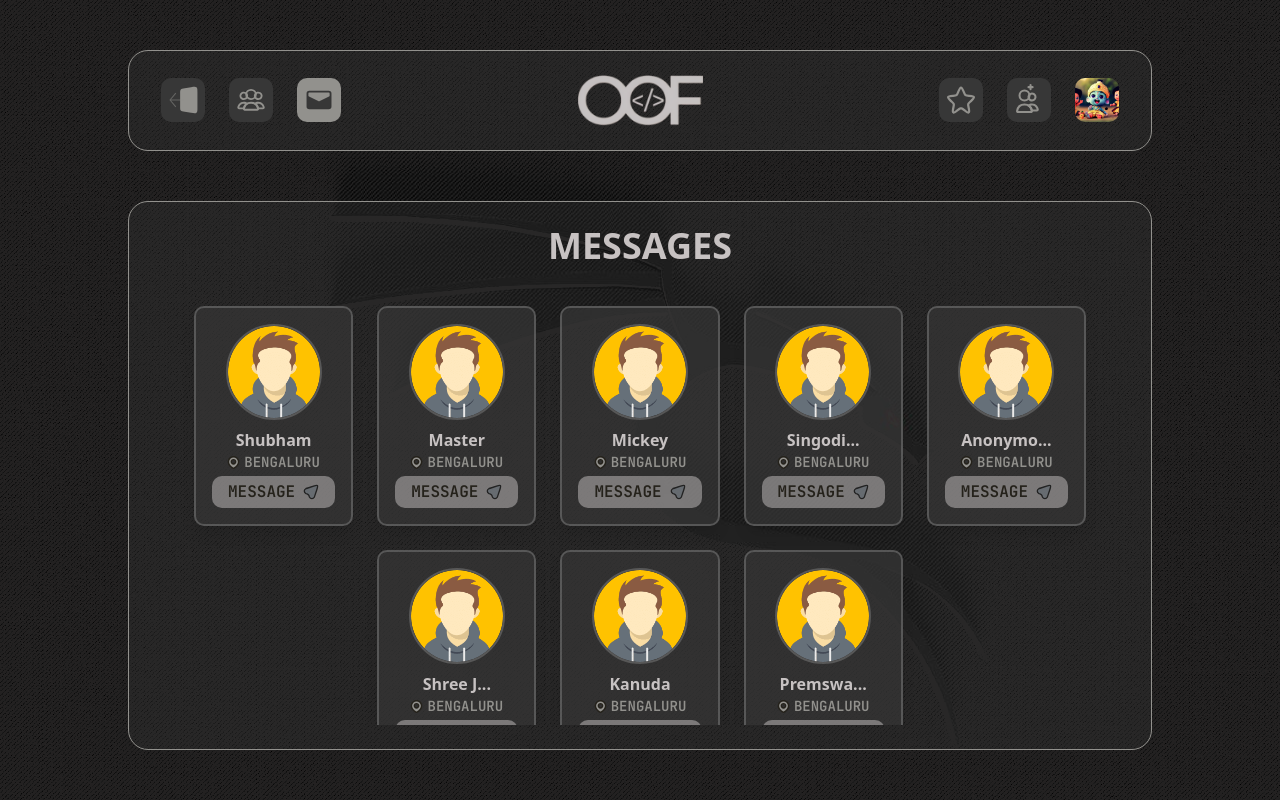
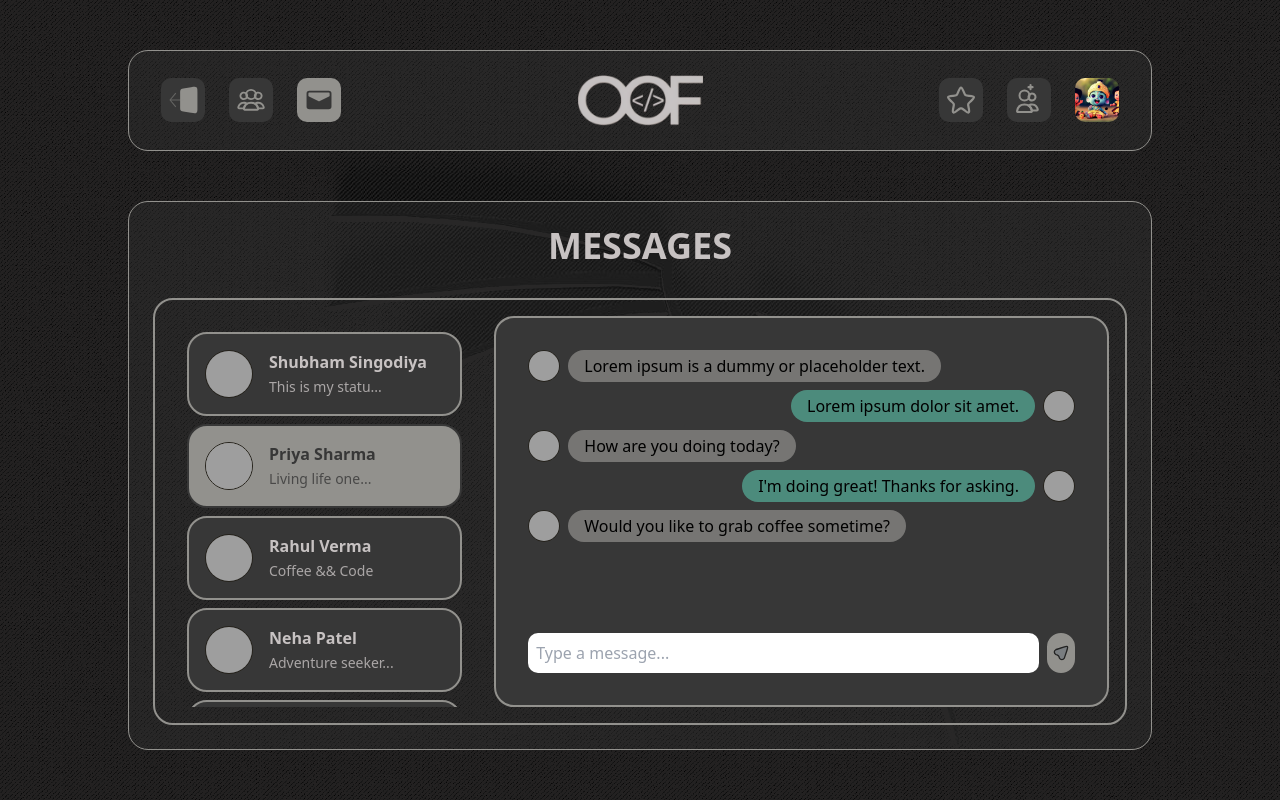
Before and after one commit to singodiyashubham87/object-oriented-friendship-frontend, a React (Vite) app: page /messages in a window 1280 px wide. Built offline with nearby package versions, Linux system fonts and the light colour scheme; grey boxes are pictures that could not be loaded.

Commit message:
feat: develop messages page

```diff
--- a/src/pages/Messages/Messages.jsx
+++ b/src/pages/Messages/Messages.jsx
@@ -1,71 +1,112 @@
-import userAvatar from '@/assets/images/userAvatar.png'
-import LocationIcon from '@/components/icons/LocationIcon'
 import MessageIcon from '@/components/icons/MessageIcon'
-import { friendsData } from '@/pages/Friends/data/friends'
 import React from 'react'
-import { Tooltip } from 'react-tooltip'
+import { chatData, message } from './data/chatAndMessages'
 
 const Messages = () => {
+	const selectedChatIndex = 1
 	return (
-		<div className="flex-grow flex flex-col justify-center items-center gap-8 w-full bg-dark-glassmorphism-30 border-xs border-secondary-silver rounded-custom-s overflow-y-auto overflow-x-hidden px-6 py-6">
+		<div className="flex-grow flex flex-col justify-between items-center gap-8 w-full h-full bg-dark-glassmorphism-30 border-xs border-secondary-silver rounded-custom-s overflow-hidden px-6 py-6">
 			<div className="flex justify-center">
 				<h2 className="text-4xl text-primary-silver font-bold uppercase">
 					Messages
 				</h2>
 			</div>
-			<div className="w-full flex justify-center flex-wrap px-4 py-2 gap-6 overflow-y-auto overflow-x-hidden">
-				{friendsData.slice(0, 8).map((friend, index) => (
+			<div className="w-full p-4 flex-1 flex justify-between items-stretch gap-4 overflow-hidden border-sm border-secondary-silver rounded-custom-s">
+				<div className="chatListSidebar w-1/3 flex flex-col gap-2 overflow-y-auto p-4 rounded-custom-s">
+					{chatData?.map((chat, index) => {
+						const isChatSelected = selectedChatIndex === index
+
+						return (
 							<div
-						key={friend.id}
-						className="flex flex-col gap-2 items-center justify-stretch bg-dark-glassmorphism-70 rounded-custom-xs p-4 shadow-lg border-2 border-gray-30"
+								className={`flex border-sm p-4 gap-4 rounded-custom-s ${
+									isChatSelected
+										? 'bg-secondary-silver border-secondary-dark'
+										: 'bg-secondary-dark border-secondary-silver'
+								}`}
+								key={chat.id}
 							>
-						<div className="w-24 border-2 border-gray-30 overflow-hidden rounded-full">
 								<img
-								src={userAvatar}
-								alt="user-avatar"
-								className="w-full h-full object-cover"
+									src={chat.avatarUrl}
+									alt="user_profile"
+									className="w-12 h-12 border-xs border-primary-dark rounded-full"
+								/>
+								<div className="chatSlotContent">
+									<h6
+										className={`${
+											isChatSelected
+												? 'text-secondary-dark'
+												: 'text-primary-silver'
+										} font-semibold`}
+									>
+										{chat.name}
+									</h6>
+									<span
+										className={`text-sm opacity-80 ${
+											isChatSelected
+												? 'text-secondary-dark'
+												: 'text-primary-silver'
+										}`}
+									>
+										{`${chat.bio.slice(0, 16).trim()}${
+											chat.bio.length > 16 ? '...' : ''
+										}`}
+									</span>
+								</div>
+							</div>
+						)
+					})}
+				</div>
+				<div className="messageContent w-2/3 flex flex-col justify-between p-8 bg-secondary-dark border-sm border-secondary-silver rounded-custom-s">
+					<div className="chats overflow-y-auto flex flex-col gap-2">
+						{message?.map((msg) =>
+							msg.isSentByMe ? (
+								<div
+									className="self-end flex gap-2 items-center max-w-[90%]"
+									key={msg.id}
+								>
+									<p className="text-right py-1 px-4 bg-dark-cyan-70 rounded-custom-s">
+										{msg.content}
+									</p>
+									<img
+										src={
+											'https://raw.githubusercontent.com/singodiyashubham87/imageHoster/refs/heads/main/userAvatar.png'
+										}
+										alt="user_profile"
+										className="w-8 h-8 border-xs border-primary-dark rounded-full"
 									/>
 								</div>
-						<div className="flex flex-col items-center gap-1">
-							<div className="relative group text-center">
-								{friend.name.length > 7 ? (
-									<>
-										<p
-											className="text-primary-silver text-base font-semibold truncate max-w-[100px] text-center"
-											data-tooltip-id={`tooltip-${index}`}
+							) : (
+								<div
+									className="self-start flex gap-2 items-center max-w-[90%]"
+									key={msg.id}
 								>
-											{friend.name.length > 7
-												? `${friend.name.slice(0, 7)}...`
-												: friend.name}
-										</p>
-										<Tooltip id={`tooltip-${index}`} place="top" effect="solid">
-											{friend.name}
-										</Tooltip>
-									</>
-								) : (
-									<span className="text-primary-silver text-base font-semibold text-center">
-										{friend.name}
-									</span>
-								)}
-								<div className="flex items-center gap-1">
-									<LocationIcon />
-									<p className="text-secondary-silver text-sm uppercase font-primary font-semibold">
-										{friend.location}
+									<img
+										src={
+											'https://raw.githubusercontent.com/singodiyashubham87/imageHoster/refs/heads/main/userAvatar.png'
+										}
+										alt="user_profile"
+										className="w-8 h-8 border-xs border-primary-dark rounded-full"
+									/>
+									<p className="text-left py-1 px-4 bg-secondary-silver-70 rounded-custom-s">
+										{msg.content}
 									</p>
 								</div>
+							),
+						)}
 					</div>
-							<div className="flex gap-2 items-center bg-primary-silver-50 text-primary-dark px-4 py-1 rounded-custom-xs hover:bg-secondary-silver cursor-pointer">
-								<button
-									type="button"
-									className="uppercase text-base font-primary font-semibold"
-								>
-									Message
-								</button>
+					<div className="draftAndSendMessage flex justify-between items-stretch gap-2">
+						<input
+							type="text"
+							name="message"
+							id="messsage"
+							placeholder="Type a message..."
+							className="w-full p-2 rounded-custom-xs outline-none"
+						/>
+						<div className="p-1 rounded-full border-2 border-secondary-silver flex items-center cursor-pointer bg-secondary-silver hover:bg-secondary-dark">
 							<MessageIcon size={16} />
 						</div>
 					</div>
 				</div>
-				))}
 			</div>
 		</div>
 	)
```
Lines whose indentation alone changed are shown as unchanged.
